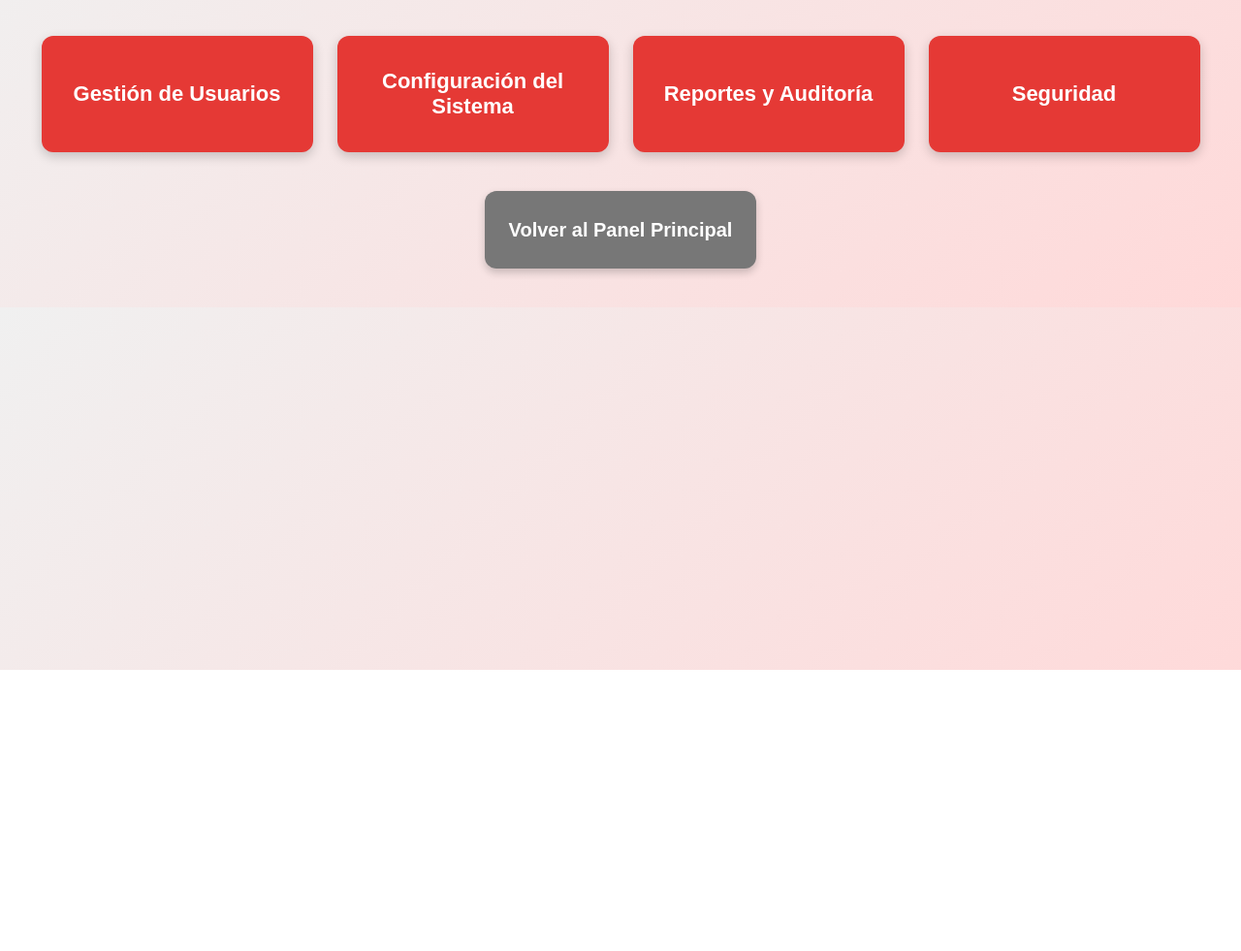
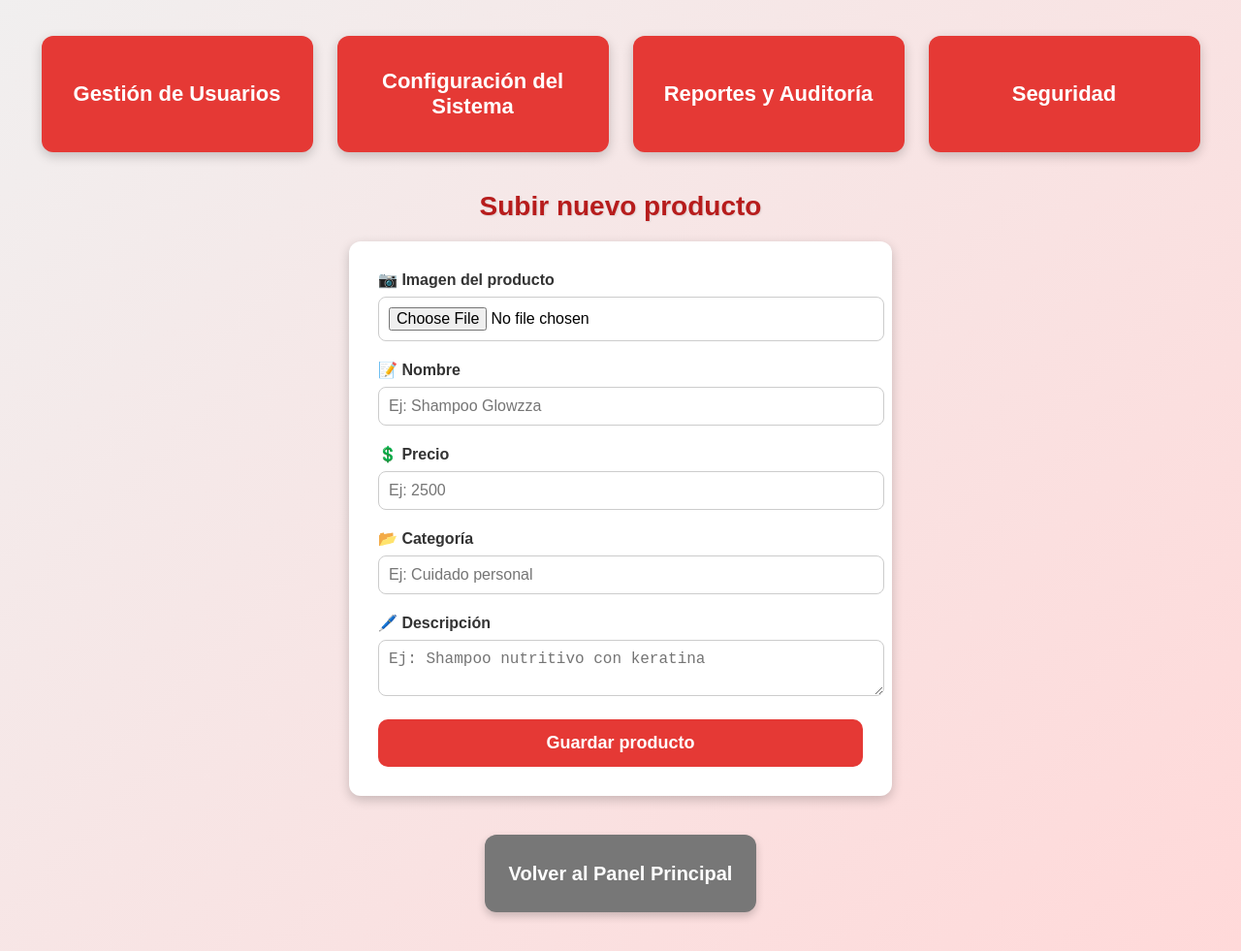
Before and after one commit to 22pera48/glowzza.github.io, a plain HTML site: page administrador.html in a window 1280 px wide. Shown: the part 109-1090 px from the top of the page at 97% size. Before the commit the page ends 800 px from the top, so only its background shows below. Drawn offline with Linux system fonts and the light colour scheme.

Commit message:
Update administrador.html

```diff
--- a/administrador.html
+++ b/administrador.html
@@ -6,7 +6,7 @@
   <style>
     body {
       font-family: Arial, sans-serif;
-      background: linear-gradient(135deg, #f0f0f0, #ffd9d9); /* 🔹 tono rojizo */
+      background: linear-gradient(135deg, #f0f0f0, #ffd9d9); /* tono rojizo */
       text-align: center;
       margin: 0;
       padding: 40px;
@@ -24,6 +24,7 @@
       grid-template-columns: repeat(auto-fit, minmax(280px, 1fr));
       gap: 20px;
       justify-items: center;
+      margin-bottom: 40px;
     }
 
     .boton-admin {
@@ -62,6 +63,69 @@
       background-color: #555;
       transform: scale(1.05);
     }
+
+    /* 🔹 Estilos del formulario */
+    .titulo-form {
+      color: #b71c1c;
+      font-size: 28px;
+      margin: 40px 0 20px;
+      text-shadow: 1px 1px 2px rgba(0,0,0,0.1);
+    }
+
+    .form-producto {
+      background: #fff;
+      padding: 30px;
+      border-radius: 12px;
+      box-shadow: 0px 4px 12px rgba(0,0,0,0.2);
+      max-width: 500px;
+      margin: 0 auto;
+      text-align: left;
+    }
+
+    .campo {
+      margin-bottom: 20px;
+    }
+
+    .campo label {
+      display: block;
+      font-weight: bold;
+      margin-bottom: 8px;
+      color: #333;
+    }
+
+    .campo input,
+    .campo textarea {
+      width: 100%;
+      padding: 10px;
+      border: 1px solid #ccc;
+      border-radius: 8px;
+      font-size: 16px;
+    }
+
+    .campo input:focus,
+    .campo textarea:focus {
+      border-color: #e53935;
+      outline: none;
+      box-shadow: 0 0 5px rgba(229,57,53,0.5);
+    }
+
+    .btn-guardar {
+      width: 100%;
+      padding: 14px;
+      font-size: 18px;
+      font-weight: bold;
+      background-color: #e53935;
+      color: white;
+      border: none;
+      border-radius: 10px;
+      cursor: pointer;
+      transition: transform 0.2s, background-color 0.2s;
+    }
+
+    .btn-guardar:hover {
+      background-color: #c62828;
+      transform: scale(1.05);
+    }
   </style>
 </head>
 <body>
@@ -82,8 +146,76 @@
     </button>
   </div>
 
+  <!-- 🔹 Formulario de carga de productos -->
+  <h2 class="titulo-form">Subir nuevo producto</h2>
+  <form id="formProducto" class="form-producto">
+    <div class="campo">
+      <label for="imagen">📷 Imagen del producto</label>
+      <input type="file" id="imagen" accept="image/*" required>
+    </div>
+
+    <div class="campo">
+      <label for="nombre">📝 Nombre</label>
+      <input type="text" id="nombre" placeholder="Ej: Shampoo Glowzza" required>
+    </div>
+
+    <div class="campo">
+      <label for="precio">💲 Precio</label>
+      <input type="number" id="precio" placeholder="Ej: 2500" required>
+    </div>
+
+    <div class="campo">
+      <label for="categoria">📂 Categoría</label>
+      <input type="text" id="categoria" placeholder="Ej: Cuidado personal" required>
+    </div>
+
+    <div class="campo">
+      <label for="descripcion">🖊️ Descripción</label>
+      <textarea id="descripcion" placeholder="Ej: Shampoo nutritivo con keratina"></textarea>
+    </div>
+
+    <button type="submit" class="btn-guardar">Guardar producto</button>
+  </form>
+
   <button onclick="location.href='menu.html'" class="boton-volver">
     Volver al Panel Principal
   </button>
+
+  <!-- 🔹 Lógica JS (ejemplo con Firebase) -->
+  <script type="module">
+    import { getStorage, ref, uploadBytes, getDownloadURL } from "firebase/storage";
+    import { getFirestore, collection, addDoc } from "firebase/firestore";
+
+    const db = getFirestore();
+    const storage = getStorage();
+
+    document.getElementById("formProducto").addEventListener("submit", async (e) => {
+      e.preventDefault();
+
+      const archivo = document.getElementById("imagen").files[0];
+      const nombre = document.getElementById("nombre").value;
+      const precio = Number(document.getElementById("precio").value);
+      const categoria = document.getElementById("categoria").value;
+      const descripcion = document.getElementById("descripcion").value;
+
+      // Subir imagen a Storage
+      const storageRef = ref(storage, `productos/${archivo.name}`);
+      await uploadBytes(storageRef, archivo);
+      const imagenUrl = await getDownloadURL(storageRef);
+
+      // Guardar datos en Firestore
+      await addDoc(collection(db, "productos"), {
+        nombre,
+        precio,
+        categoria,
+        descripcion,
+        imagenUrl,
+        fecha: new Date().toISOString()
+      });
+
+      alert("Producto cargado correctamente");
+      document.getElementById("formProducto").reset();
+    });
+  </script>
 </body>
 </html>
```
